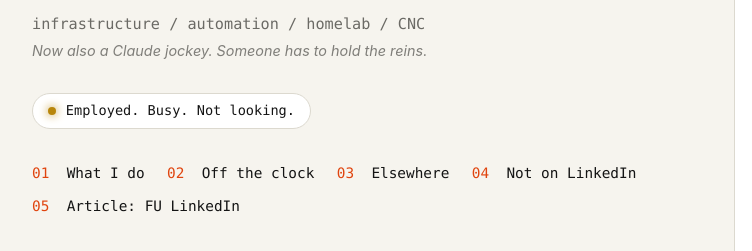
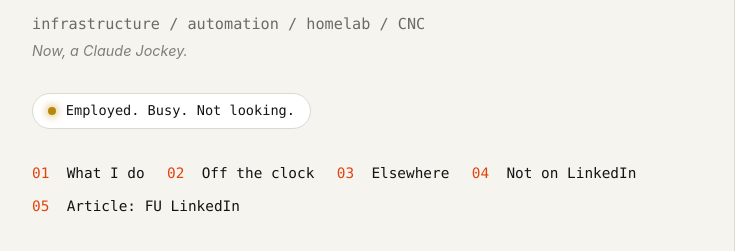
Before and after one commit to jimsander/jimsander.net, a plain HTML site: page index.html in a window 1280 px wide. Shown: the part 269-520 px from the top of the page, 112-864 px from the left. Drawn offline with Linux system fonts and the light colour scheme; grey boxes are pictures that could not be loaded.

Commit message:
Quip: Now, a Claude Jockey.

```diff
--- a/index.html
+++ b/index.html
@@ -13,7 +13,7 @@
       <p class="kicker">jimsander.net</p>
       <h1>Jim<br>Sander<span class="dot">.</span></h1>
       <p class="tag">infrastructure / automation / homelab / CNC</p>
-      <p class="quip">Now also a Claude jockey. Someone has to hold the reins.</p>
+      <p class="quip">Now, a Claude Jockey.</p>
       <p class="status">Employed. Busy. Not looking.</p>
 
       <nav class="toc inline" aria-label="Contents">
```
